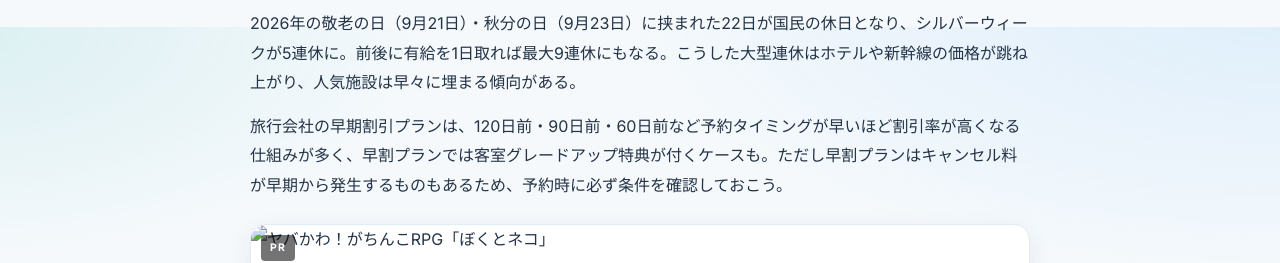
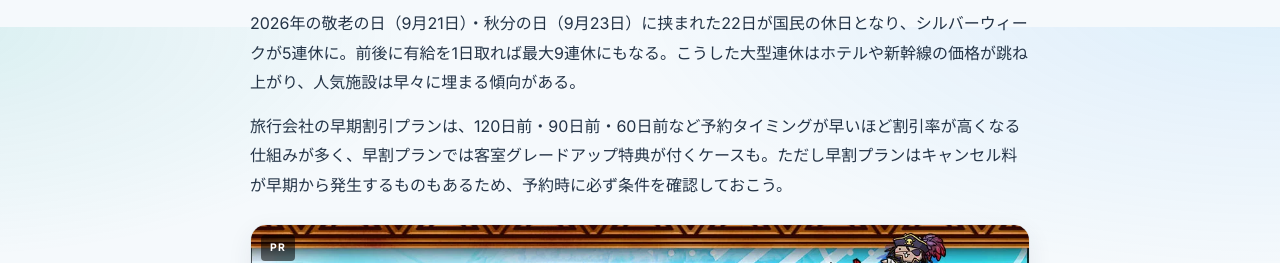
Before and after one commit to jadbac2310-eng/travel-hotel-tips-blog, a website: page posts/2026-07-17.html in a window 1280 px wide. Shown: the part 773-1036 px from the top of the page. Drawn offline with Linux system fonts and the light colour scheme; a web font is replaced by a local one.

Commit message:
fix: 新着記事6本(07-17〜07-22)のバナーもwebp版に統一
リベースで取り込んだ自動生成記事が旧jpgを参照していたため、
削除済みファイルへのリンク切れを解消する。

Co-Authored-By: Claude Opus 5 <noreply@anthropic.com>

```diff
--- a/posts/2026-07-17.html
+++ b/posts/2026-07-17.html
@@ -72,7 +72,7 @@
 
       <aside class="promo-simple" aria-label="広告：ぼくとネコ">
         <span class="promo-tag">PR</span>
-        <img class="promo-image" src="../assets/banner-bokuneko.jpg" alt="ヤバかわ！がちんこRPG「ぼくとネコ」" loading="lazy" />
+        <img class="promo-image" src="../assets/banner-bokuneko.webp" alt="ヤバかわ！がちんこRPG「ぼくとネコ」" loading="lazy" />
         <div class="store-buttons">
           <a class="store-btn" href="https://app.adjust.com/21imrv6r" target="_blank" rel="noopener sponsored">
             <img class="store-badge" src="../assets/badge-app-store.svg" alt="App Store からダウンロード" />
```
Also changed, not shown: posts/2026-07-18.html (+1 -1 lines), posts/2026-07-19.html (+1 -1 lines), posts/2026-07-20.html (+1 -1 lines), posts/2026-07-21.html (+1 -1 lines), posts/2026-07-22.html (+1 -1 lines).
